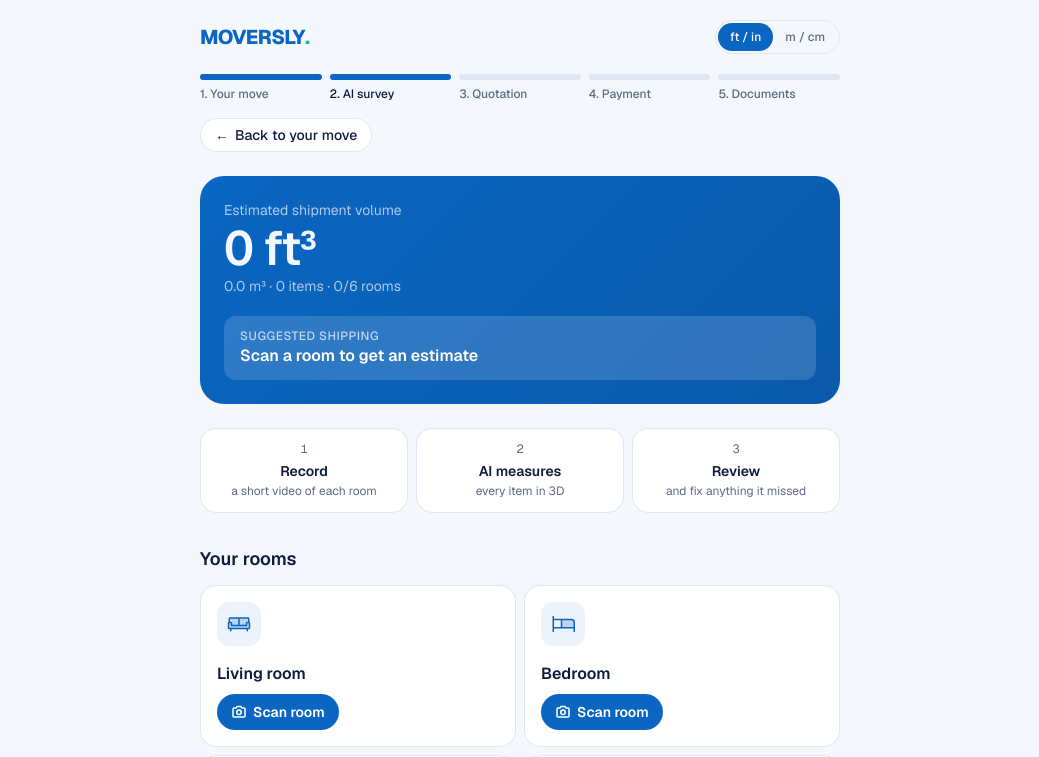
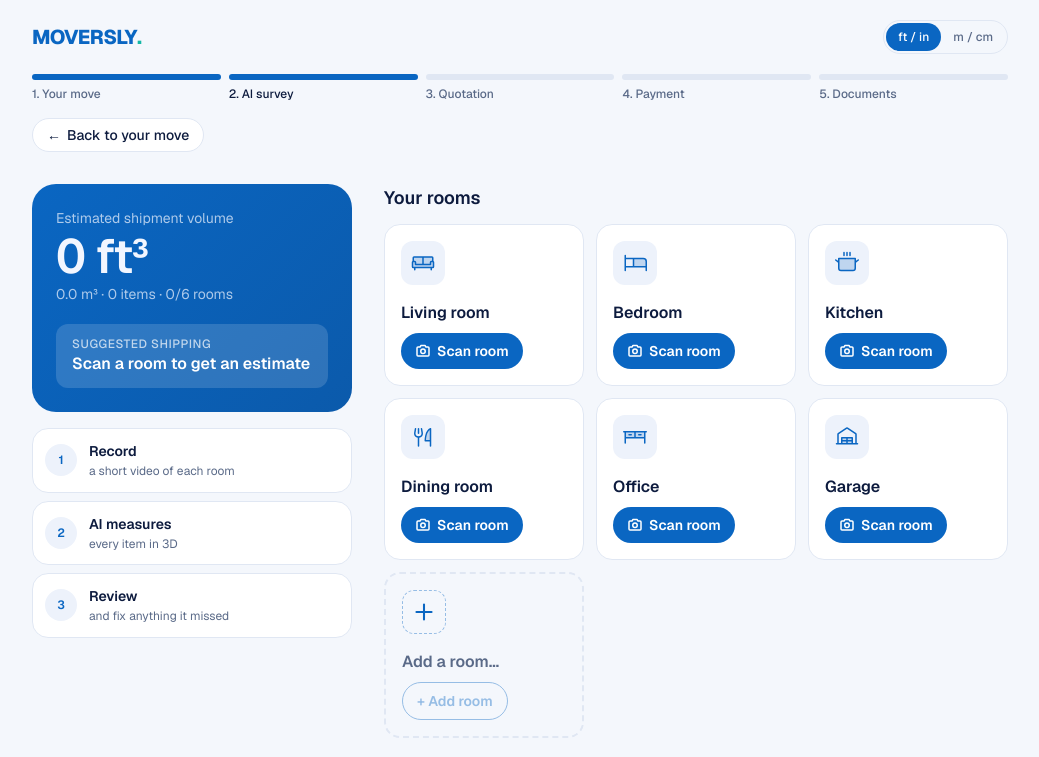
Before and after one commit to tusharjain2001/moversely, a Next.js app in the folder web/: page /survey in a window 1280 px wide. Shown: the top 757 px of the page, without its empty margins (120-1159 px from the left). Built offline with nearby package versions, Linux system fonts and the light colour scheme; no server answers.

Commit message:
Two-column survey layout on laptops: volume and steps beside a 3-per-row room grid

```diff
--- a/web/src/components/SurveyApp.tsx
+++ b/web/src/components/SurveyApp.tsx
@@ -66,10 +66,13 @@ function Survey() {
   const scanned = rooms.filter((r) => r.status === "done").length;
 
   return (
-    <div className="mx-auto w-full max-w-2xl px-4 pb-16 pt-[max(1.25rem,env(safe-area-inset-top))]">
+    <div className="mx-auto w-full max-w-2xl px-4 pb-16 pt-[max(1.25rem,env(safe-area-inset-top))] sm:px-6 lg:max-w-5xl">
       <StepHeader step={1} right={<UnitToggle units={units} onChange={setUnits} />} />
 
-      <section className="mt-6 night-panel rounded-3xl p-6 text-[var(--on-night)]">
+      {/* Phones: one column. Laptops: volume and steps stay beside the rooms. */}
+      <div className="lg:mt-8 lg:grid lg:grid-cols-[320px_minmax(0,1fr)] lg:items-start lg:gap-8">
+        <aside className="lg:sticky lg:top-6">
+          <section className="mt-6 night-panel rounded-3xl p-6 text-[var(--on-night)] lg:mt-0">
             <p className="text-sm opacity-70">Estimated shipment volume</p>
             <p className="mt-1 text-5xl font-semibold tabular-nums tracking-tight">{formatVolume(total, units)}</p>
             <p className="mt-1 text-sm opacity-70">
@@ -83,24 +86,33 @@ function Survey() {
           </section>
 
           {total === 0 && (
-        <section className="mt-6 grid grid-cols-3 gap-2 text-center">
+            <section className="mt-6 grid grid-cols-3 gap-2 text-center lg:mt-4 lg:grid-cols-1">
               {[
                 ["1", "Record", "a short video of each room"],
                 ["2", "AI measures", "every item in 3D"],
                 ["3", "Review", "and fix anything it missed"],
               ].map(([n, t, d]) => (
-            <div key={n} className="rounded-2xl border border-[var(--line)] bg-[var(--card)] p-3">
-              <p className="font-mono text-xs text-[var(--muted)]">{n}</p>
-              <p className="mt-1 text-sm font-semibold">{t}</p>
+                <div
+                  key={n}
+                  className="rounded-2xl border border-[var(--line)] bg-[var(--card)] p-3 lg:flex lg:items-center lg:gap-3 lg:text-left"
+                >
+                  <p className="font-mono text-xs text-[var(--muted)] lg:grid lg:h-8 lg:w-8 lg:shrink-0 lg:place-items-center lg:rounded-full lg:bg-[var(--chip)] lg:font-sans lg:font-semibold lg:text-[var(--primary)]">
+                    {n}
+                  </p>
+                  <div>
+                    <p className="mt-1 text-sm font-semibold lg:mt-0">{t}</p>
                     <p className="mt-0.5 text-xs leading-snug text-[var(--muted)]">{d}</p>
+                  </div>
                 </div>
               ))}
             </section>
           )}
+        </aside>
 
-      <section className="mt-8">
+        <div>
+          <section className="mt-8 lg:mt-0">
             <h1 className="text-lg font-semibold">Your rooms</h1>
-        <ul className="mt-3 grid grid-cols-2 gap-2">
+            <ul className="mt-3 grid grid-cols-2 gap-2 lg:grid-cols-3 lg:gap-3">
               {rooms.map((r) => (
                 <li key={r.id}>
                   <RoomCard room={r} units={units} onOpen={() => setOpenId(r.id)} />
@@ -141,7 +153,10 @@ function Survey() {
 
           {itemCount > 0 && (
             <section className="mt-6 flex flex-wrap gap-2">
-          <button onClick={() => downloadCsv(rooms)} className="rounded-full bg-[var(--primary)] px-4 py-2.5 text-sm font-medium text-[var(--on-primary)]">
+              <button
+                onClick={() => downloadCsv(rooms)}
+                className="rounded-full bg-[var(--primary)] px-4 py-2.5 text-sm font-medium text-[var(--on-primary)]"
+              >
                 Download inventory (CSV)
               </button>
               <button
@@ -157,7 +172,10 @@ function Survey() {
             <Link href="/" className="rounded-full border border-[var(--line)] px-5 py-3 text-sm font-medium">
               ← Back
             </Link>
-        <Link href="/quotation" className="rounded-full bg-[var(--primary)] px-6 py-3 text-sm font-semibold text-[var(--on-primary)]">
+            <Link
+              href="/quotation"
+              className="rounded-full bg-[var(--primary)] px-6 py-3 text-sm font-semibold text-[var(--on-primary)]"
+            >
               Next: quotation →
             </Link>
           </nav>
@@ -165,6 +183,8 @@ function Survey() {
           <footer className="mt-10 text-xs leading-relaxed text-[var(--muted)]">
             Sizes are AI estimates from your video. Items marked “Check size” or “Estimate” are worth a quick look before booking.
           </footer>
+        </div>
+      </div>
 
       {open && <RoomSheet room={open} units={units} survey={survey} onClose={() => setOpenId(null)} />}
     </div>
```
Lines whose indentation alone changed are shown as unchanged.
